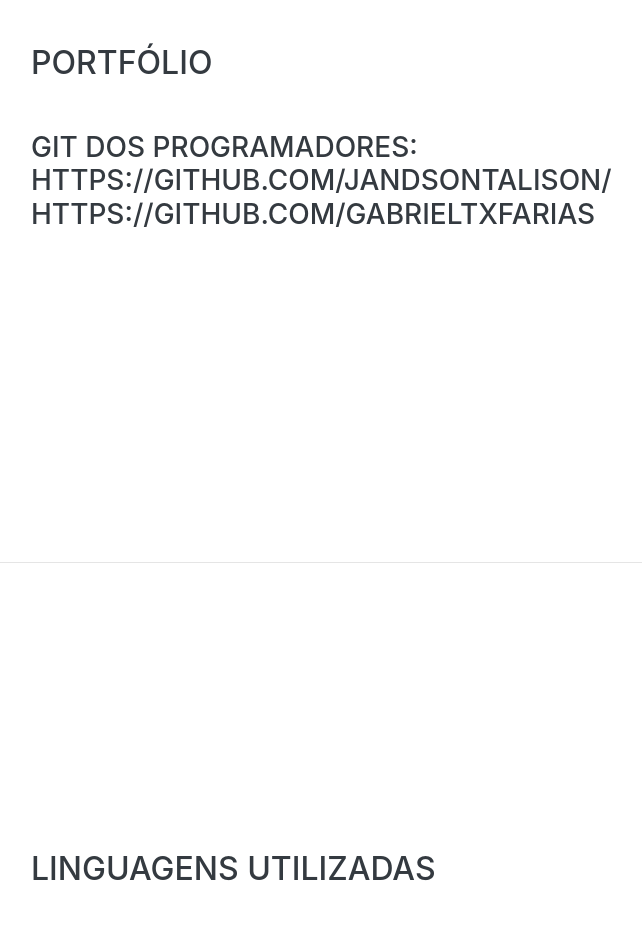
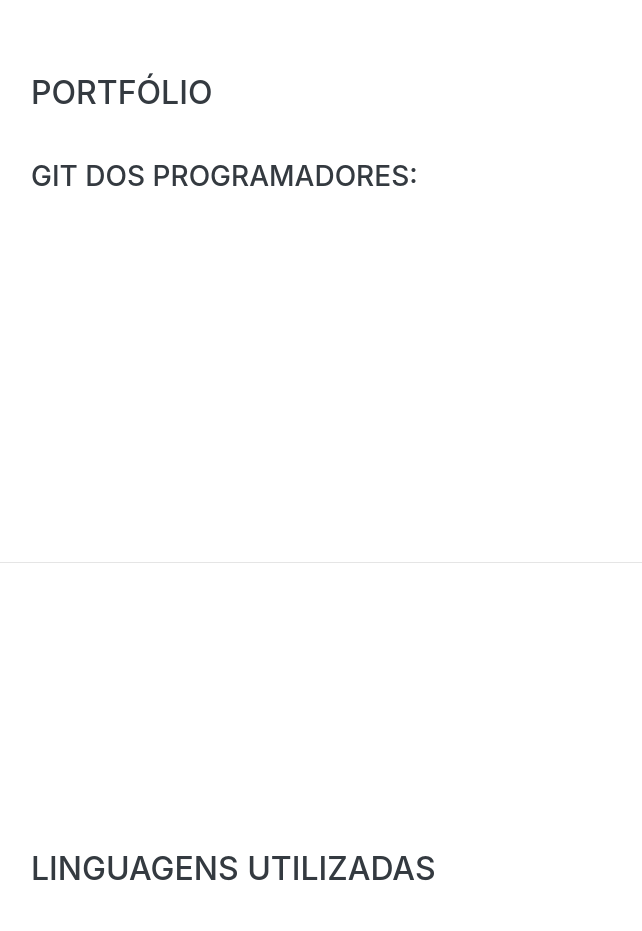
Before and after one commit to Gabrieltxfarias/orangetech.github.io, a website with bundled scripts: page index.html in a window 1280 px wide. Shown: the part 1840-2771 px from the top of the page, without its empty margins (289-931 px from the left). Built offline with nearby package versions, Linux system fonts and the light colour scheme; a web font is replaced by a local one.

Commit message:
update index

```diff
--- a/index.html
+++ b/index.html
@@ -126,9 +126,9 @@
 
         <div class="resume-item d-flex flex-column flex-md-row justify-content-between mb-5">
           <div class="resume-content">
-            <h3 class="mb-0">Git dos Programadores:
-             https://github.com/JandsonTalison/
-            https://github.com/Gabrieltxfarias</h3>
+            <h3 class="mb-0">Git dos Programadores: </h3>
+             <h3> <href=" https://github.com/JandsonTalison/ " /> </h3>
+            <h3> <href=" https://github.com/Gabrieltxfarias" /></h3>
           </div>
 
         </div>
```
